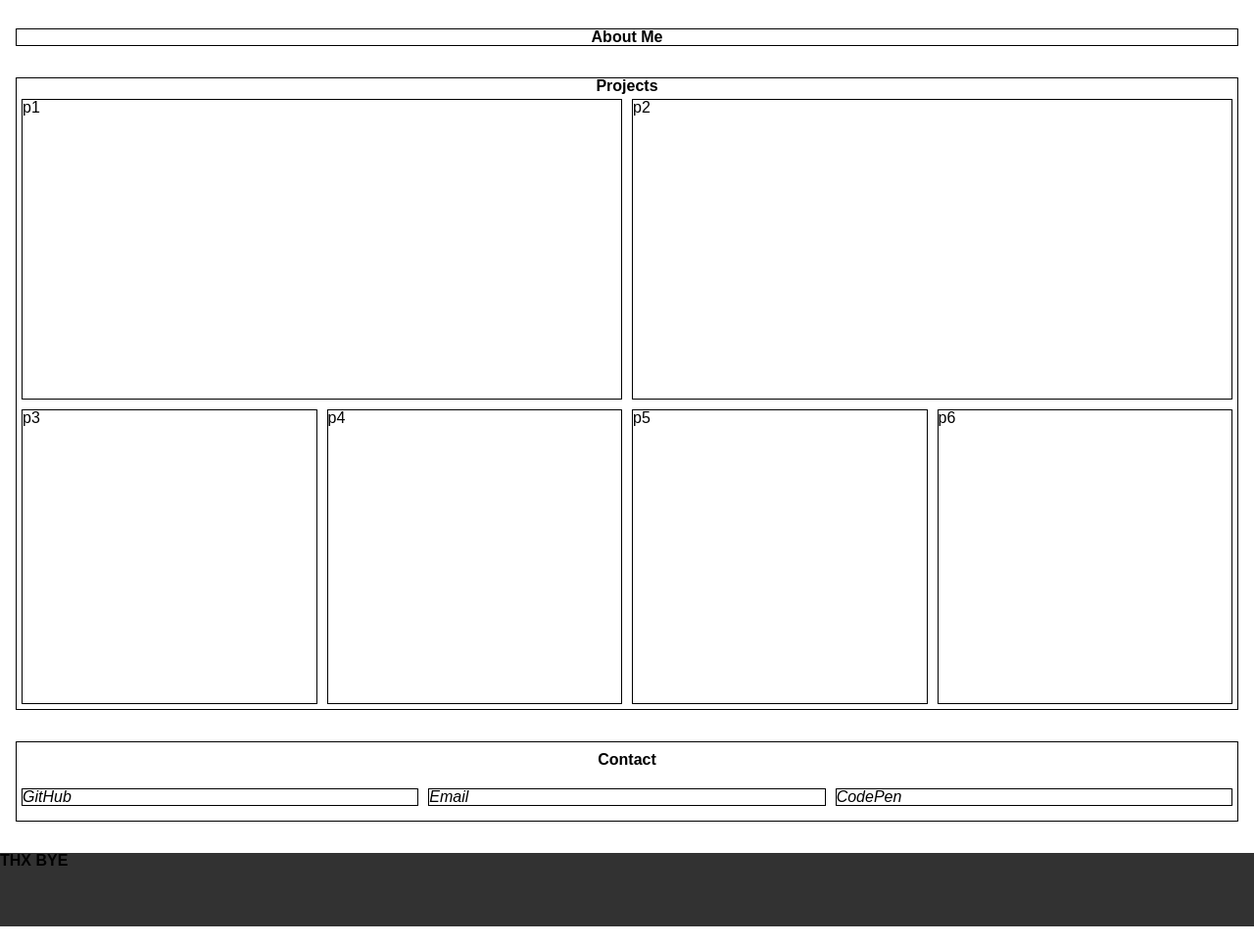
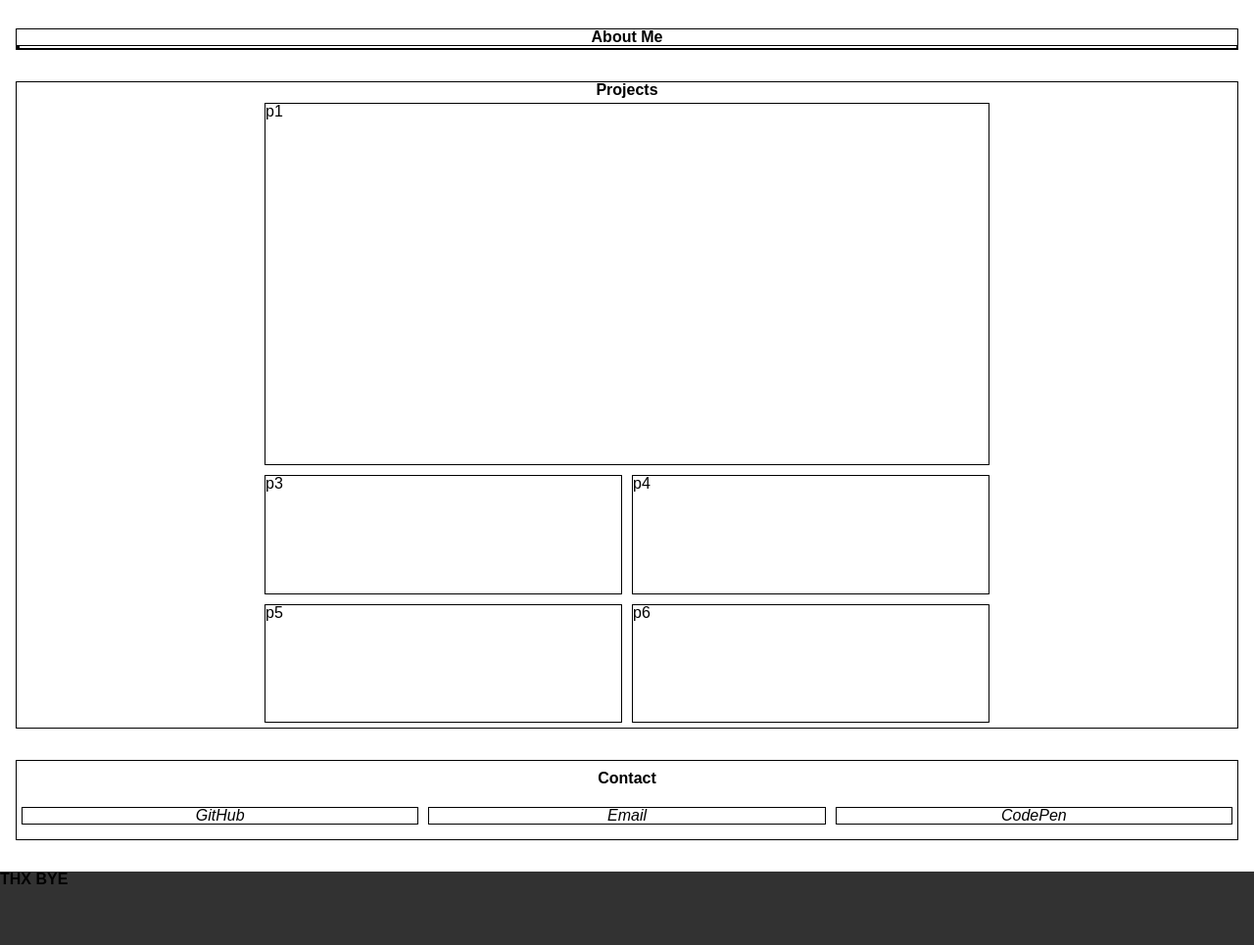
Before and after one commit to BowieRC/Portfolio, a plain HTML site: page index.html in a window 1280 px wide. Shown: the part 78-1043 px from the top of the page at 98% size. Drawn offline with Linux system fonts and the light colour scheme.

Commit message:
edit projects section framework

```diff
--- a/assets/styles.css
+++ b/assets/styles.css
@@ -50,14 +50,38 @@ section h2{
 
 /* About */
 
+.about-section{
+    display: flex;
+}
+
+#about div{
+    border: 1px solid black;
+}
+
+.skills{
+    width: 100%;
+}
+
+.skills img{
+    position: relative;
+    display: block;
+    right: 0;
+    height: 50px;
+    margin: 10px auto;
+}
+
 /* Projects */
     .container{
         display: flex;
+        flex-wrap: wrap;
+        max-width: 750px;
+        margin: 0 auto;
     }
 
     .project-container
     {
         flex-direction: column;
+
     }
 
     a{
@@ -74,10 +98,13 @@ section h2{
 
     .big-project{
         aspect-ratio: 2/1;
+        flex: 1 0 500px;
     }
 
     .small-project{
-        aspect-ratio: 1;
+        aspect-ratio: 3/1;
+        flex: 1 0 300px;
+
     }
 
 /* Contact */
@@ -92,6 +119,7 @@ section h2{
         display: flex;
         flex-direction: row;
         align-items: center;
+        text-align: center;
     }
 
 /* Footer */
--- a/index.html
+++ b/index.html
@@ -20,9 +20,11 @@
     <main>
         <section id="about">
             <h2>About Me</h2>
-            <p>
+            <div class="about-section">
+                <div class="description">
 
-            </p>
+                </p>
+            </div>
 
         </section>
         <section id="projects">
@@ -30,7 +32,6 @@
             <div class="project-container">
                 <div class="big-container container">
                     <a href="#project1" class="project big-project">p1</a>
-                    <a href="#project2" class="project big-project">p2</a>
 
                 </div>
 
@@ -46,9 +47,9 @@
         <section id="contact">
             <h2>Contact</h2> <br>
             <address class="links">
-                <a href="">GitHub</a>
+                <a href="https://github.com/BowieRC">GitHub</a>
                 <a href="mailto:rowlandscrispebowie@gmail.com">Email</a>
-                <a href="">CodePen</a>
+                <a href="https://codepen.io/Bowie-Rowlands-Crispe">CodePen</a>
             </address>
         </section>
     </main>
```
Also changed, not shown: assets/images/badges/CSS3_logo_and_wordmark.svg.png (added), assets/images/badges/Java_programming_language_logo.svg.png (added), assets/images/badges/Unofficial_JavaScript_logo_2.svg.png (added), assets/images/badges/html-5.png (added).
